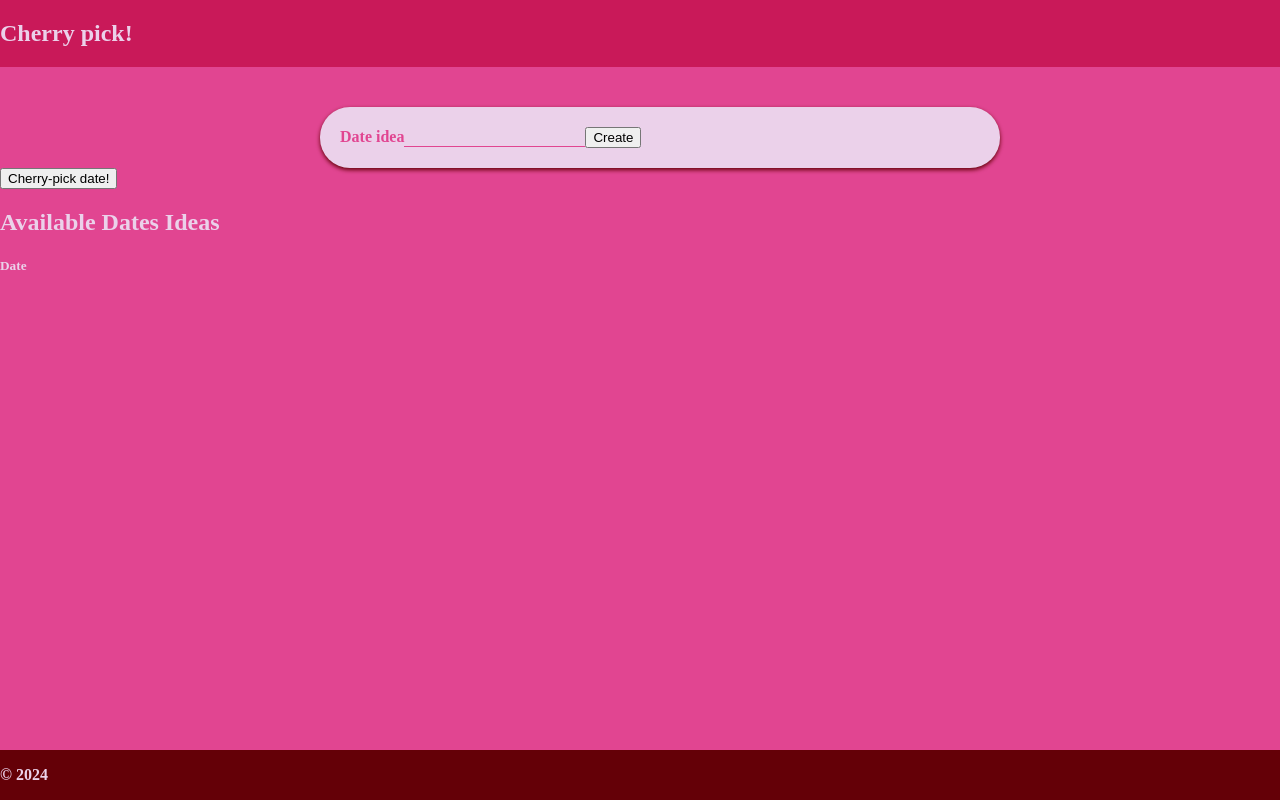
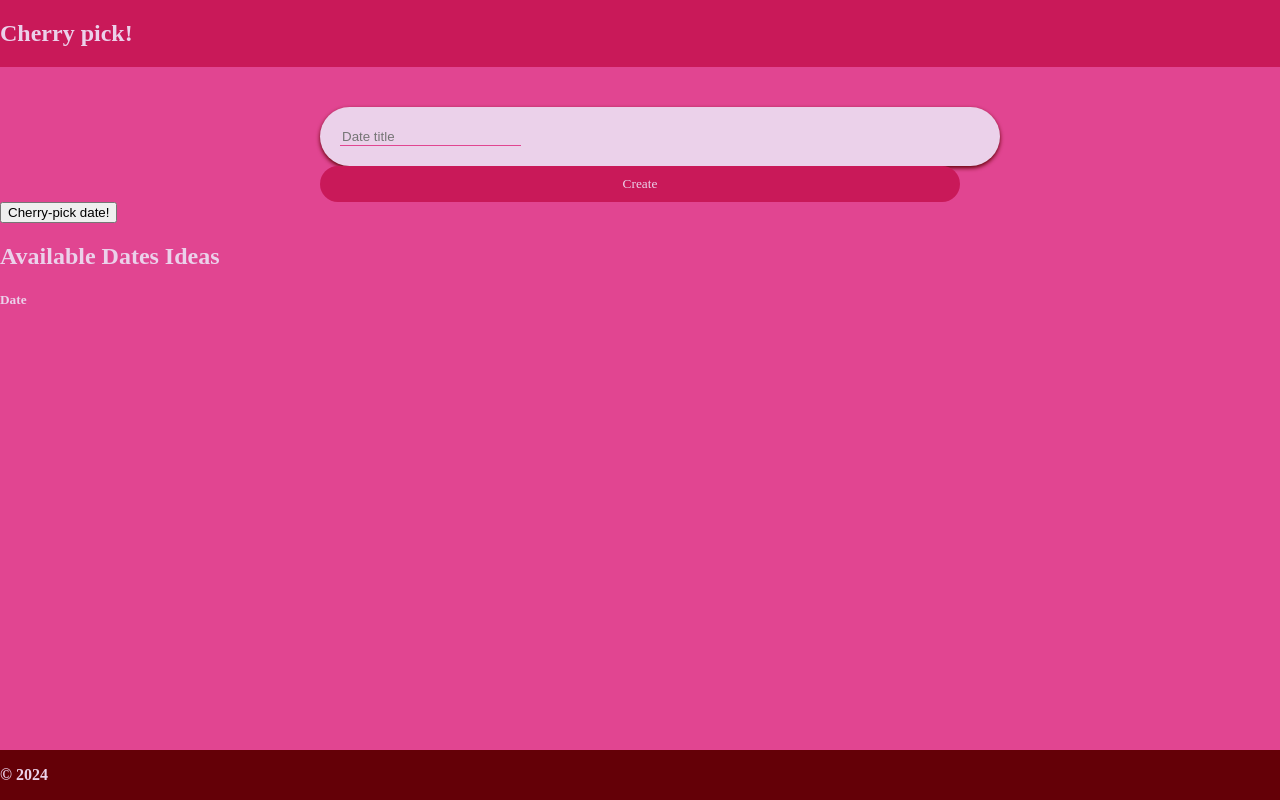
Before and after one commit to gmmonsalve/cherry-picker, an Angular app in the folder frontend/: page /dashboard in a window 1280 px wide. Built offline with nearby package versions, Linux system fonts and the light colour scheme; a web font is replaced by a local one.

Commit message:
chore: Update date-creator component HTML and SCSS files

```diff
--- a/frontend/src/app/dashboard/date-creator/date-creator.component.html
+++ b/frontend/src/app/dashboard/date-creator/date-creator.component.html
@@ -3,9 +3,13 @@
     <div class="flex justify-center">
       <form id="create-form">
         <div class="date-creator">
-          <label for="dateTitle">Date idea</label>
-          <input type="text" id="dateInputText" name="dateTitle" required>
-          <button type="submit">Create</button>
+          <label for="dateTitle"></label>
+          <input type="text" id="dateInputText" name="dateTitle" placeholder="Date title"
+            required aria-roledescription="campo para la descripción breve de la cita">
+        </div>
+        <div class="create-button">
+          <button type="submit" cherry-button
+            aria-roledescription="boton para crear cita">Create</button>
         </div>
       </form>
     </div>
```
